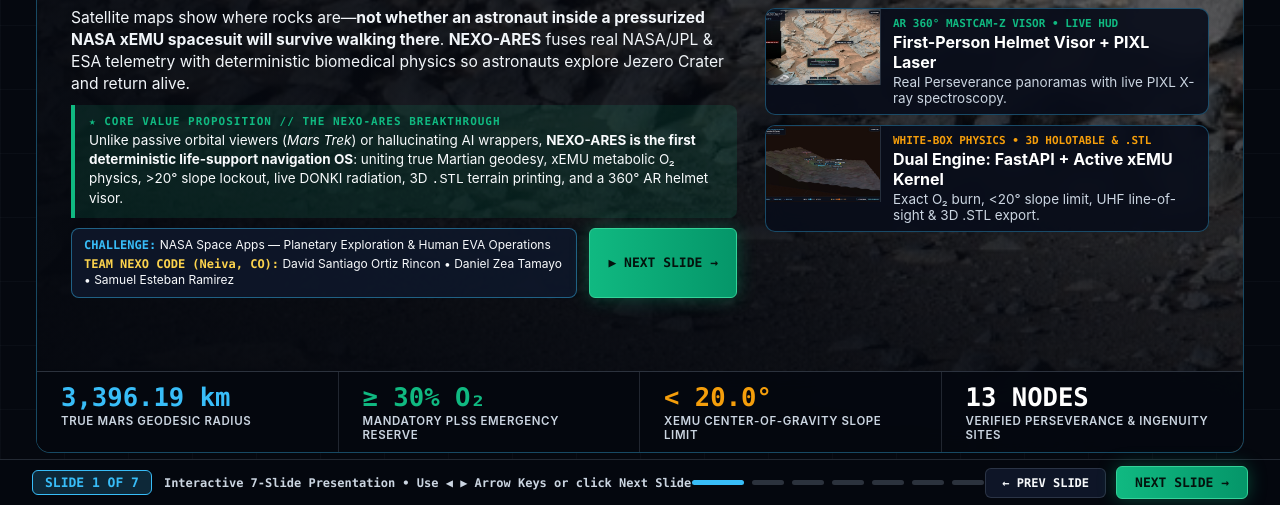
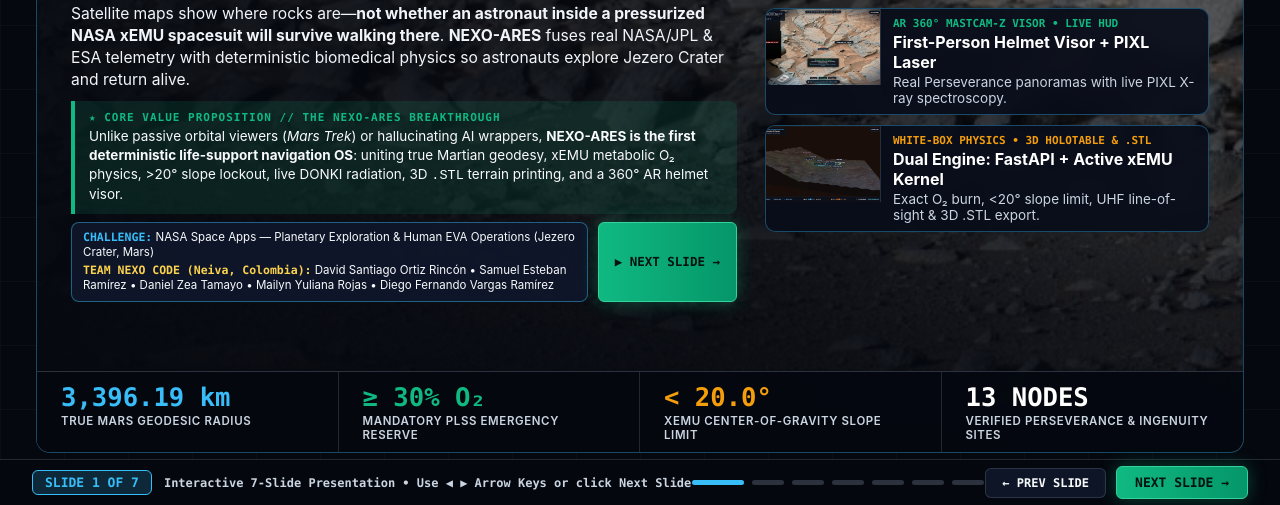
Before and after one commit to ortiz10m/nexo-code-nass, a plain HTML site: page frontend/slides.html in a window 1280 px wide. Shown: the part 295-800 px from the top of the page. Drawn offline with Linux system fonts and the light colour scheme.

Commit message:
feat(slides): include all 5 official Team Nexo Code member names in order

```diff
--- a/frontend/slides.html
+++ b/frontend/slides.html
@@ -522,12 +522,12 @@
                                 Unlike passive orbital viewers (<em>Mars Trek</em>) or hallucinating AI wrappers, <strong>NEXO-ARES is the first deterministic life-support navigation OS</strong>: uniting true Martian geodesy, xEMU metabolic O₂ physics, &gt;20° slope lockout, live DONKI radiation, 3D <code>.STL</code> terrain printing, and a 360° AR helmet visor.
                             </div>
                         </div>
-                        <div style="margin-top:10px;display:flex;gap:12px;align-items:stretch;">
-                            <div style="flex:1;padding:8px 12px;background:rgba(15,23,42,0.92);border:1px solid rgba(56,189,248,0.45);border-radius:8px;font-size:12px;line-height:1.38;color:#f8fafc;">
-                                <div><strong style="color:var(--cyan);font-family:var(--mono);">CHALLENGE:</strong> NASA Space Apps — Planetary Exploration &amp; Human EVA Operations</div>
-                                <div style="margin-top:2px;"><strong style="color:#fcd34d;font-family:var(--mono);">TEAM NEXO CODE (Neiva, CO):</strong> David Santiago Ortiz Rincon • Daniel Zea Tamayo • Samuel Esteban Ramirez</div>
+                        <div style="margin-top:8px;display:flex;gap:10px;align-items:stretch;">
+                            <div style="flex:1;padding:7px 11px;background:rgba(15,23,42,0.94);border:1px solid rgba(56,189,248,0.45);border-radius:8px;font-size:11.5px;line-height:1.35;color:#f8fafc;">
+                                <div><strong style="color:var(--cyan);font-family:var(--mono);">CHALLENGE:</strong> NASA Space Apps — Planetary Exploration &amp; Human EVA Operations (Jezero Crater, Mars)</div>
+                                <div style="margin-top:2px;"><strong style="color:#fcd34d;font-family:var(--mono);">TEAM NEXO CODE (Neiva, Colombia):</strong> David Santiago Ortiz Rincón • Samuel Esteban Ramírez • Daniel Zea Tamayo • Mailyn Yuliana Rojas • Diego Fernando Vargas Ramírez</div>
                             </div>
-                            <button class="btn-next-big" style="padding:10px 18px;font-size:13px;white-space:nowrap;" onclick="cambiarSlide(1)">▶ NEXT SLIDE →</button>
+                            <button class="btn-next-big" style="padding:8px 16px;font-size:12.5px;white-space:nowrap;" onclick="cambiarSlide(1)">▶ NEXT SLIDE →</button>
                         </div>
                     </div>
 
@@ -1058,10 +1058,10 @@
                         <a href="./index.html" class="hud-pill primary" style="flex:1.2;text-align:center;padding:13px;font-size:14px;">🚀 Launch Live Demo</a>
                         <a href="https://github.com/ortiz10m/nexo-code-nass" target="_blank" rel="noopener" class="hud-pill" style="flex:1;text-align:center;padding:13px;font-size:14px;">💻 View GitHub Repo</a>
                     </div>
-                    <div style="font-size:12.5px;color:#f8fafc;font-weight:600;line-height:1.45;background:rgba(5,8,15,0.88);padding:10px 14px;border-radius:8px;border:1px solid rgba(56,189,248,0.35);width:100%;">
+                    <div style="font-size:12px;color:#f8fafc;font-weight:600;line-height:1.4;background:rgba(5,8,15,0.88);padding:9px 12px;border-radius:8px;border:1px solid rgba(56,189,248,0.35);width:100%;">
                         <div style="color:var(--cyan);font-family:var(--mono);font-weight:800;">TEAM NEXO CODE (Neiva, Huila, Colombia)</div>
-                        <div style="margin:3px 0;color:#fff;">David Santiago Ortiz Rincon • Daniel Zea Tamayo • Samuel Esteban Ramirez</div>
-                        <div style="color:#94a3b8;font-size:11.5px;">Challenge: Planetary Exploration &amp; Human EVA Operations • NASA &amp; ESA Open Data</div>
+                        <div style="margin:3px 0;color:#fff;">David Santiago Ortiz Rincón • Samuel Esteban Ramírez • Daniel Zea Tamayo • Mailyn Yuliana Rojas • Diego Fernando Vargas Ramírez</div>
+                        <div style="color:#94a3b8;font-size:11px;">Challenge: Planetary Exploration &amp; Human EVA Operations • NASA &amp; ESA Open Data</div>
                     </div>
                 </div>
             </div>
```
Also changed, not shown: 1 other file.
